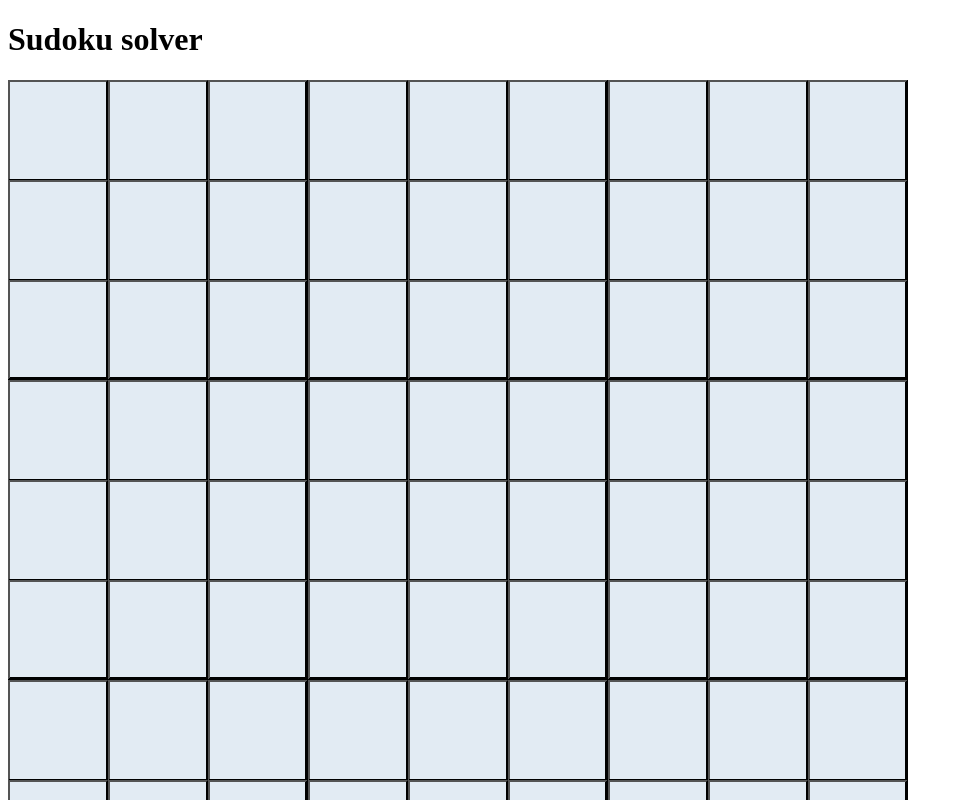
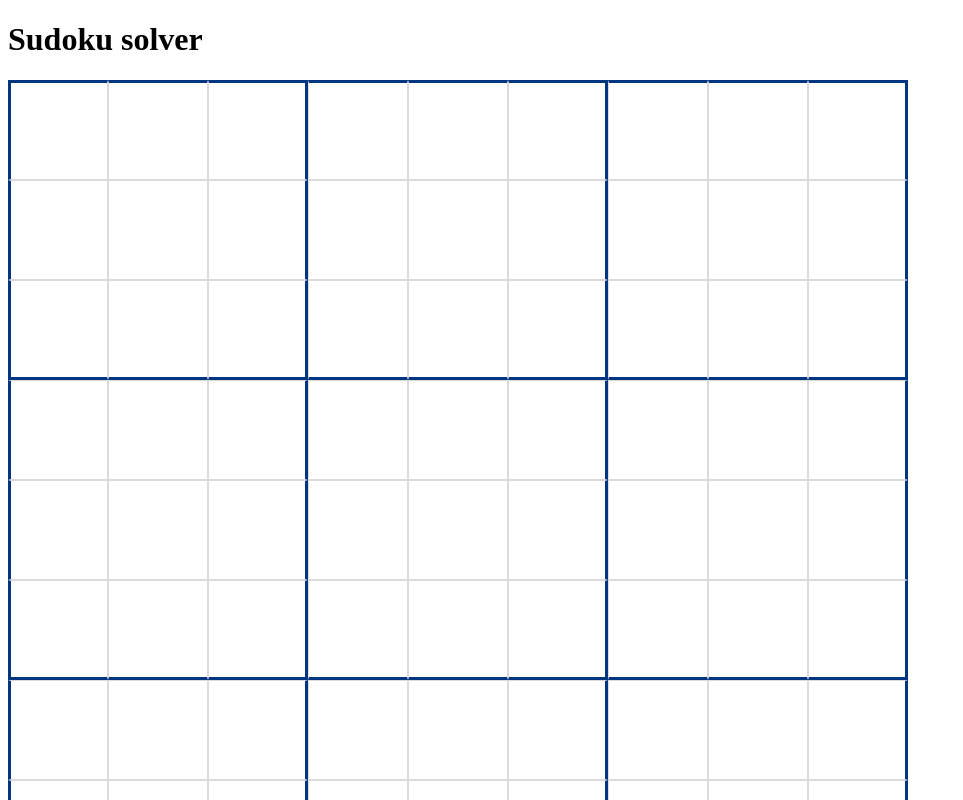
Before and after one commit to Agholo/sudoku_solver, a React (Create React App) app: page / in a window 1280 px wide. Shown: the top 800 px of the page, without its empty margins (0-963 px from the left). Built offline with nearby package versions, Linux system fonts and the light colour scheme.

Commit message:
ui changes

```diff
--- a/src/App.jsx
+++ b/src/App.jsx
@@ -29,6 +29,7 @@ function isValid(board, n, y, x) {
 function App() {
 	const [choose, setChoose] = useState(NaN);
 	const [number, setNumber] = useState(Array.from({ length: 81 }, () => NaN));
+	// const [error, setError] = useState("");
 
 	// works soo slow i don't know why
 
@@ -74,6 +75,7 @@ function App() {
 			}
 			return true;
 		}
+		// setError("");
 		setChoose(NaN);
 		solver(board);
 		setNumber([].concat(...board));
@@ -94,9 +96,11 @@ function App() {
 					}`}
 					style={{
 						borderBottom:
-							(i >= 18 && i < 27) || (i >= 45 && i < 54)
-								? "3px solid black"
-								: "1px solid black",
+							(i >= 18 && i < 27) || (i >= 45 && i < 54) || (i >= 72 && i < 82)
+								? "3px solid #00367F"
+								: "1px solid #DBDBDB",
+						borderTop:
+							i >= 0 && i < 9 ? "3px solid #00367F" : "1px solid #DBDBDB",
 					}}
 					onClick={() => (choose === i ? setChoose(NaN) : setChoose(i))}
 				>
@@ -152,7 +156,7 @@ function App() {
 				onClick={() => setNumber(Array.from({ length: 81 }, () => NaN))}
 				title="Delete all"
 			>
-				CC
+				AC
 			</button>
 		);
 		return arr;
--- a/src/App.module.css
+++ b/src/App.module.css
@@ -10,7 +10,8 @@
 .button {
   height: 100px;
   font-size: 30px;
-  background-color: #E2EBF3;
+  background-color: white;
+  border: 1px solid #DBDBDB;
 }
 
 .numCont {
@@ -26,7 +27,7 @@
 }
 
 .nan {
-  background-color: white;
+  background-color: #E2EBF3;
 }
 
 .solve {
@@ -45,5 +46,9 @@
 }
 
 .board button:nth-child(3n) {
-  border-right: 3px solid black;
+  border-right: 3px solid #00367F;
 }
+
+.board button:nth-child(9n + 1) {
+  border-left: 3px solid #00367F;
+}
```
